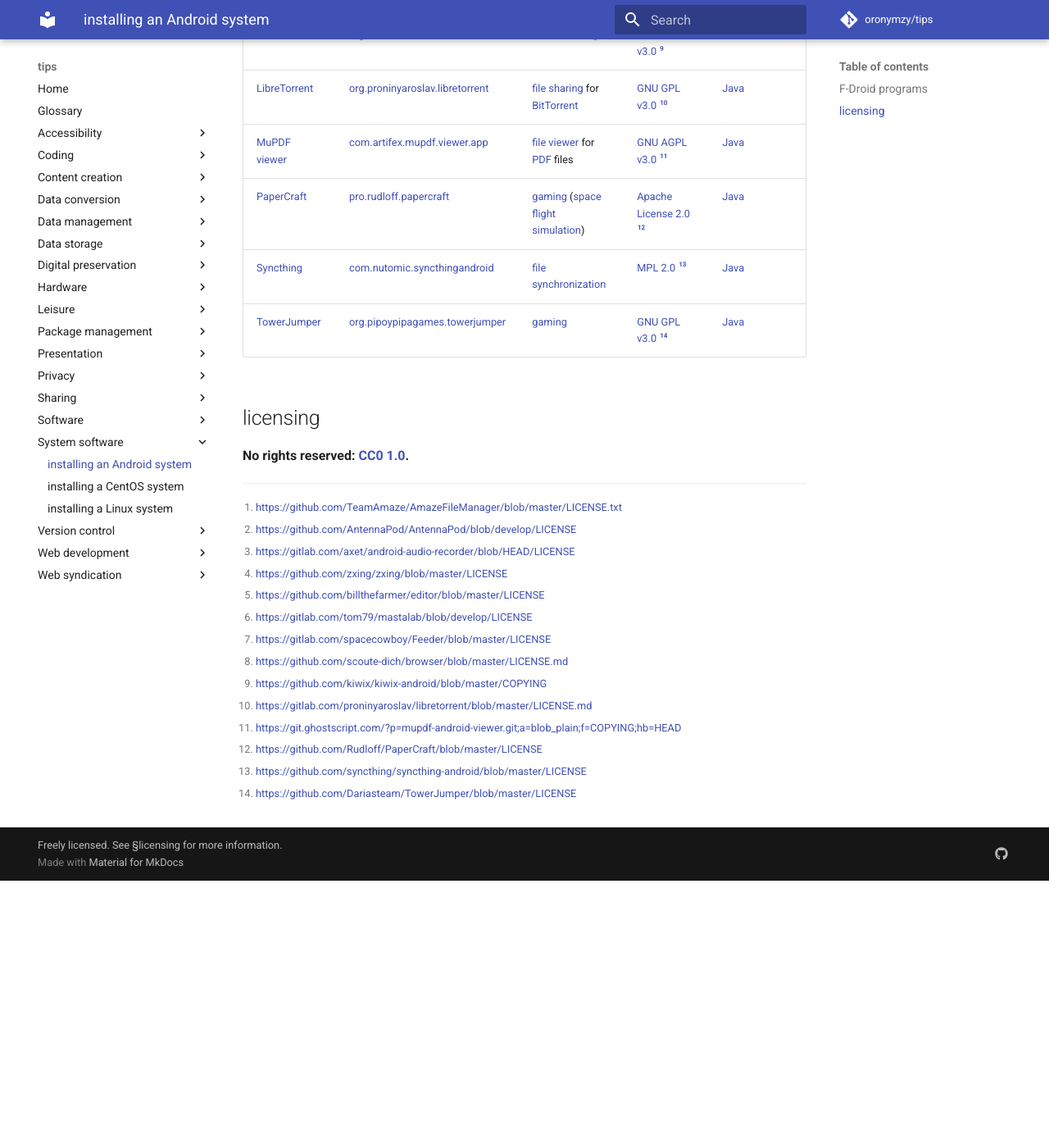
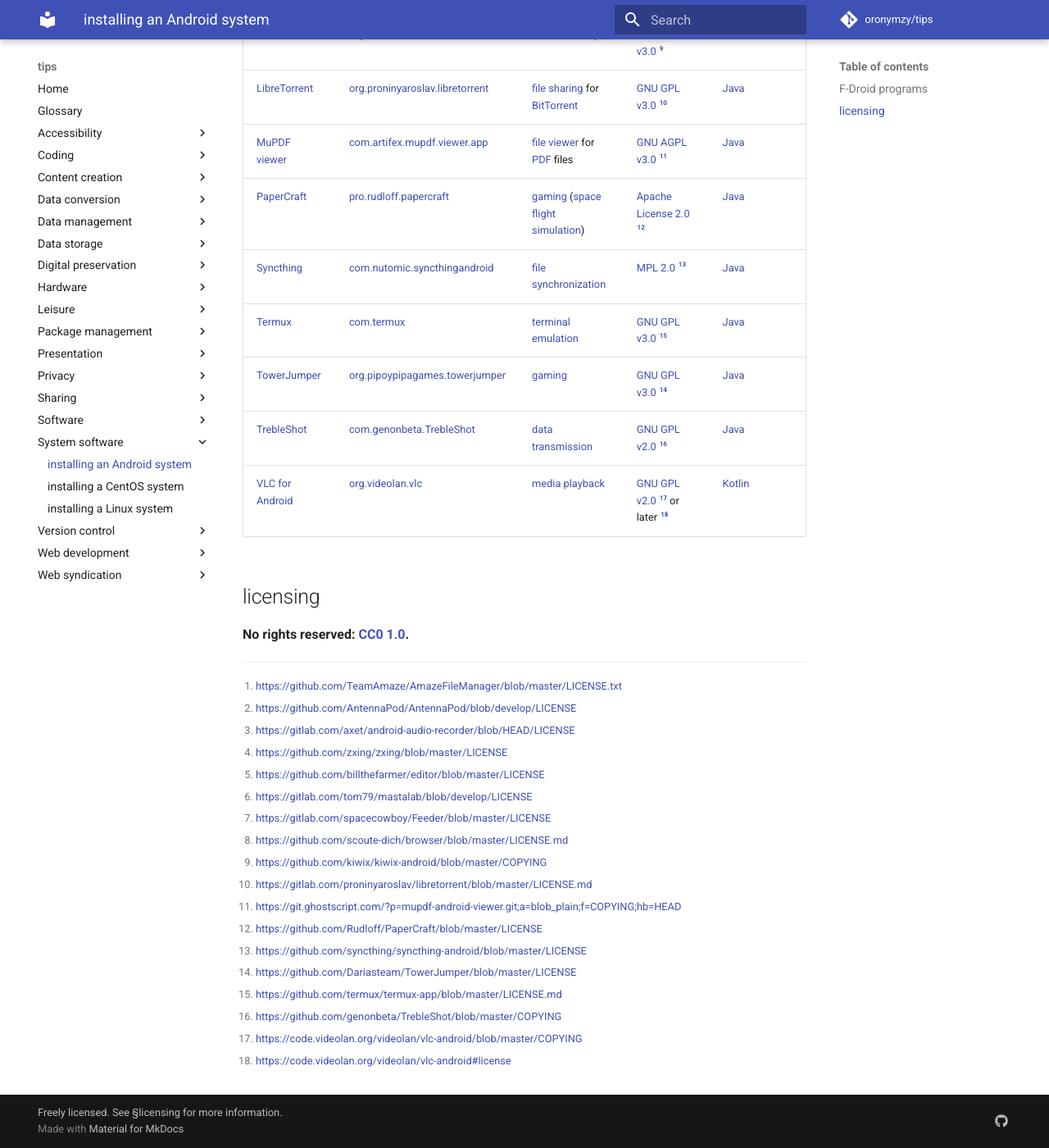
Before and after one commit to oronymzy/tips, an MkDocs documentation site: the page built from docs/insAdrs.md, in a window 1280 px wide and 1400 px high, scrolled down 907 px. Shown: the whole window at 82% size. Built offline with MkDocs 1.6.1 and Material for MkDocs 9.7.7, drawn with Linux system fonts in a browser that asks for light colours; comment, search, counter and statistics services are not loaded; before the commit the page ends 1981 px from its top, so only the background shows below that.

Commit message:
Add 4 table rows, align vertical bars of table
Add 'Termux', 'TowerJumper', 'TrebleShot', and 'VLC for Android' table
rows, with hyperlinks and footnotes.
Improve table readability by aligning vertical bars.

```diff
--- a/docs/insAdrs.md
+++ b/docs/insAdrs.md
@@ -2,22 +2,25 @@
 
 ## [F-Droid] programs
 
-| program name         | F-Droid package                   | program category                     | licensing                           | predominant programming language
-|:---------------------|:----------------------------------|:-------------------------------------|:------------------------------------|:-
-| [Amaze File Manager] | [com.amaze.filemanager]           | [file management]                    | [GNU GPL v3.0] [^insAdrs1]          | [Java]
-| [AntennaPod]         | [de.danoeh.antennapod]            | [news aggregation] for [podcasts]    | [MIT License] [^insAdrs2]           | [Java]
-| [Audio Recorder]     | [com.github.axet.audiorecorder]   | [audio recording]                    | [GNU GPL v3.0] [^insAdrs3]          | [Java]
-| [Barcode Scanner]    | [com.google.zxing.client.android] | [barcode reading]                    | [Apache License 2.0] [^insAdrs4]    | [Java]
-| [Editor]             | [org.billthefarmer.editor]        | [text editing]                       | [GNU GPL v3.0] [^insAdrs5]          | [Java]
-| [Fedilab]            | [fr.gouv.etalab.mastodon]         | [social networking]                  | [GNU GPL v3.0] [^insAdrs6]          | [Java]
-| [Feeder]             | [com.nononsenseapps.feeder]       | [news aggregation] for [RSS] feeds   | [GNU GPL v3.0] [^insAdrs7]          | [Kotlin]
-| [FOSS Browser]       | [de.baumann.browser]              | [web browsing]                       | [GNU GPL v3.0] or later [^insAdrs8] | [Java]
-| [Kiwix]              | [org.kiwix.kiwixmobile]           | [offline reading]                    | [GNU GPL v3.0] [^insAdrs9]          | [Java]
-| [LibreTorrent]       | [org.proninyaroslav.libretorrent] | [file sharing] for [BitTorrent]      | [GNU GPL v3.0] [^insAdrs10]         | [Java]
-| [MuPDF viewer]       | [com.artifex.mupdf.viewer.app]    | [file viewer] for [PDF] files        | [GNU AGPL v3.0] [^insAdrs11]        | [Java]
-| [PaperCraft]         | [pro.rudloff.papercraft]          | [gaming] ([space flight simulation]) | [Apache License 2.0] [^insAdrs12]   | [Java]
-| [Syncthing]          | [com.nutomic.syncthingandroid]    | [file synchronization]               | [MPL 2.0] [^insAdrs13]              | [Java]
-| [TowerJumper]        | [org.pipoypipagames.towerjumper]  | [gaming]                             | [GNU GPL v3.0] [^insAdrs14]         | [Java]
+| program name         | F-Droid package                   | program category                     | licensing                                         | predominant programming language
+|:---------------------|:----------------------------------|:-------------------------------------|:--------------------------------------------------|:-
+| [Amaze File Manager] | [com.amaze.filemanager]           | [file management]                    | [GNU GPL v3.0] [^insAdrs1]                        | [Java]
+| [AntennaPod]         | [de.danoeh.antennapod]            | [news aggregation] for [podcasts]    | [MIT License] [^insAdrs2]                         | [Java]
+| [Audio Recorder]     | [com.github.axet.audiorecorder]   | [audio recording]                    | [GNU GPL v3.0] [^insAdrs3]                        | [Java]
+| [Barcode Scanner]    | [com.google.zxing.client.android] | [barcode reading]                    | [Apache License 2.0] [^insAdrs4]                  | [Java]
+| [Editor]             | [org.billthefarmer.editor]        | [text editing]                       | [GNU GPL v3.0] [^insAdrs5]                        | [Java]
+| [Fedilab]            | [fr.gouv.etalab.mastodon]         | [social networking]                  | [GNU GPL v3.0] [^insAdrs6]                        | [Java]
+| [Feeder]             | [com.nononsenseapps.feeder]       | [news aggregation] for [RSS] feeds   | [GNU GPL v3.0] [^insAdrs7]                        | [Kotlin]
+| [FOSS Browser]       | [de.baumann.browser]              | [web browsing]                       | [GNU GPL v3.0] or later [^insAdrs8]               | [Java]
+| [Kiwix]              | [org.kiwix.kiwixmobile]           | [offline reading]                    | [GNU GPL v3.0] [^insAdrs9]                        | [Java]
+| [LibreTorrent]       | [org.proninyaroslav.libretorrent] | [file sharing] for [BitTorrent]      | [GNU GPL v3.0] [^insAdrs10]                       | [Java]
+| [MuPDF viewer]       | [com.artifex.mupdf.viewer.app]    | [file viewer] for [PDF] files        | [GNU AGPL v3.0] [^insAdrs11]                      | [Java]
+| [PaperCraft]         | [pro.rudloff.papercraft]          | [gaming] ([space flight simulation]) | [Apache License 2.0] [^insAdrs12]                 | [Java]
+| [Syncthing]          | [com.nutomic.syncthingandroid]    | [file synchronization]               | [MPL 2.0] [^insAdrs13]                            | [Java]
+| [Termux]             | [com.termux]                      | [terminal emulation]                 | [GNU GPL v3.0] [^insAdrs15]                       | [Java]
+| [TowerJumper]        | [org.pipoypipagames.towerjumper]  | [gaming]                             | [GNU GPL v3.0] [^insAdrs14]                       | [Java]
+| [TrebleShot]         | [com.genonbeta.TrebleShot]        | [data transmission]                  | [GNU GPL v2.0] [^insAdrs16]                       | [Java]
+| [VLC for Android]    | [org.videolan.vlc]                | [media playback]                     | [GNU GPL v2.0] [^insAdrs17] or later [^insAdrs18] | [Kotlin]
 
 [Amaze File Manager]: https://github.com/TeamAmaze/AmazeFileManager
 [Android]: https://en.wikipedia.org/wiki/Android_(operating_system)
@@ -32,6 +35,7 @@
 [Fedilab]: https://fedilab.app/
 [Feeder]: https://gitlab.com/spacecowboy/Feeder
 [GNU AGPL v3.0]: https://www.gnu.org/licenses/agpl-3.0.en.html
+[GNU GPL v2.0]: https://choosealicense.com/licenses/gpl-2.0/
 [GNU GPL v3.0]: https://choosealicense.com/licenses/gpl-3.0/
 [Java]: https://en.wikipedia.org/wiki/Java_(programming_language)
 [Kiwix]: https://www.kiwix.org/en/
@@ -44,15 +48,21 @@
 [PaperCraft]: https://github.com/Rudloff/PaperCraft
 [RSS]: https://en.wikipedia.org/wiki/RSS
 [Syncthing]: https://syncthing.net/
+[Termux]: https://termux.com/
 [TowerJumper]: https://github.com/Dariasteam/TowerJumper
+[TrebleShot]: https://github.com/genonbeta/TrebleShot
+[VLC for Android]: https://code.videolan.org/videolan/vlc-android
 [audio recording]: https://en.wikipedia.org/wiki/Digital_recording
 [barcode reading]: https://en.wikipedia.org/wiki/Barcode_reader
 [com.amaze.filemanager]: https://f-droid.org/en/packages/com.amaze.filemanager/
 [com.artifex.mupdf.viewer.app]: https://f-droid.org/en/packages/com.artifex.mupdf.viewer.app/
+[com.genonbeta.TrebleShot]: https://f-droid.org/en/packages/com.genonbeta.TrebleShot/
 [com.github.axet.audiorecorder]: https://f-droid.org/en/packages/com.github.axet.audiorecorder/
 [com.google.zxing.client.android]: https://f-droid.org/en/packages/com.google.zxing.client.android/
 [com.nononsenseapps.feeder]: https://f-droid.org/en/packages/com.nononsenseapps.feeder/
 [com.nutomic.syncthingandroid]: https://f-droid.org/en/packages/com.nutomic.syncthingandroid/
+[com.termux]: https://f-droid.org/packages/com.termux/
+[data transmission]: https://en.wikipedia.org/wiki/Data_transmission
 [de.baumann.browser]: https://f-droid.org/en/packages/de.baumann.browser/
 [de.danoeh.antennapod]: https://f-droid.org/en/packages/de.danoeh.antennapod/
 [file management]: https://en.wikipedia.org/wiki/File_manager
@@ -61,16 +71,19 @@
 [file viewer]: https://en.wikipedia.org/wiki/File_viewer
 [fr.gouv.etalab.mastodon]: https://f-droid.org/en/packages/fr.gouv.etalab.mastodon/
 [gaming]: https://en.wikipedia.org/wiki/Video_game
+[media playback]: https://en.wikipedia.org/wiki/Media_player_(software)
 [news aggregation]: https://en.wikipedia.org/wiki/News_aggregator
 [offline reading]: https://en.wikipedia.org/wiki/Offline_reader
 [org.billthefarmer.editor]: https://f-droid.org/en/packages/org.billthefarmer.editor/
 [org.kiwix.kiwixmobile]: https://f-droid.org/en/packages/org.kiwix.kiwixmobile/
 [org.pipoypipagames.towerjumper]: https://f-droid.org/en/packages/org.pipoypipagames.towerjumper/
 [org.proninyaroslav.libretorrent]: https://f-droid.org/en/packages/org.proninyaroslav.libretorrent/
+[org.videolan.vlc]: https://f-droid.org/en/packages/org.videolan.vlc/
 [podcasts]: https://en.wikipedia.org/wiki/Podcast
 [pro.rudloff.papercraft]: https://f-droid.org/en/packages/pro.rudloff.papercraft/
 [social networking]: https://en.wikipedia.org/wiki/Social_networking_service
 [space flight simulation]: https://en.wikipedia.org/wiki/Space_flight_simulation_game
+[terminal emulation]: https://en.wikipedia.org/wiki/Terminal_emulator
 [text editing]: https://en.wikipedia.org/wiki/Text_editor
 [web browsing]: https://en.wikipedia.org/wiki/Web_browser
 
```
Also changed, not shown: other parts of docs/insAdrs.md (+4 -0 lines).
